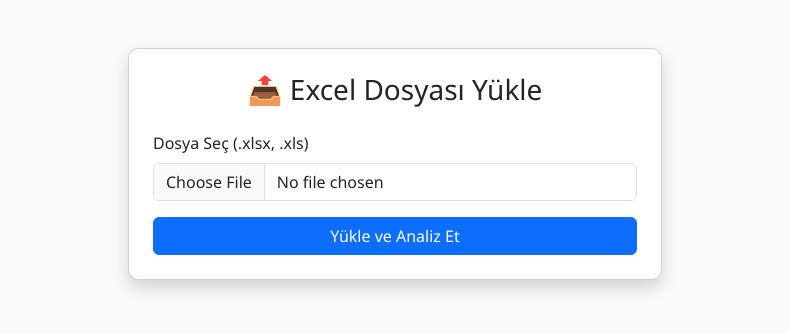
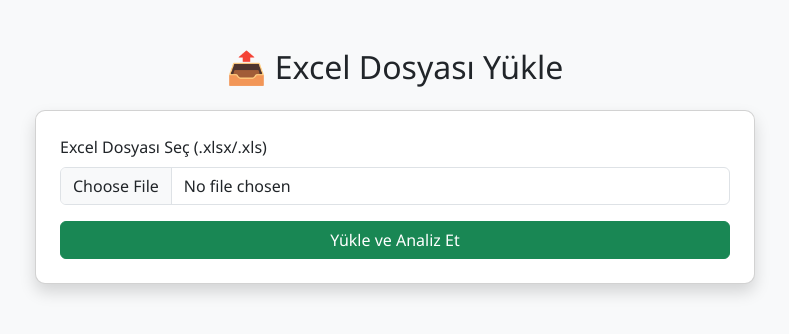
Before and after one commit to GrafikOtelCM/otelkontrol_web, a Flask app: page /upload in a window 1280 px wide. Shown: the part 56-390 px from the top of the page, without its empty margins (245-1034 px from the left). Run offline with Flask 3, Linux system fonts and the light colour scheme; the visitor is signed in with stand-in values (Sample User, id 1); some libraries are stand-ins or nearby versions.

Commit message:
Normalize telefon sistemi entegre edildi

```diff
--- a/app.py
+++ b/app.py
@@ -1,9 +1,9 @@
 from flask import Flask, render_template, request, redirect, url_for, session, flash
 import os
 import pandas as pd
+from werkzeug.utils import secure_filename
 import googlemaps
-from werkzeug.utils import secure_filename
-from utils import normalize_phone, sanitize_place_id  # <-- Yeni eklendi
+from utils import normalize_phone_number, sanitize_place_id
 
 app = Flask(__name__)
 app.secret_key = "supersecretkey"
@@ -16,46 +16,83 @@ USERS = {
 
 @app.route('/', methods=['GET', 'POST'])
 def login():
+    error = None
     if request.method == 'POST':
         username = request.form.get('username')
         password = request.form.get('password')
+
         if username in USERS and USERS[username] == password:
             session['username'] = username
             return redirect(url_for('apikey'))
         else:
-            flash("Kullanıcı adı veya şifre hatalı", "danger")
-    return render_template('login.html')
+            error = "Kullanıcı adı veya şifre hatalı"
+    return render_template('login.html', error=error)
 
 @app.route('/apikey', methods=['GET', 'POST'])
 def apikey():
     if 'username' not in session:
         return redirect(url_for('login'))
+
+    error = None
     if request.method == 'POST':
-        key = request.form.get('api_key')
-        if key and len(key) > 10:
-            session['api_key'] = key.strip()
+        api_key = request.form.get('api_key')
+        if not api_key or len(api_key.strip()) < 10:
+            error = "Geçerli bir API anahtarı girin."
+        else:
+            session['api_key'] = api_key.strip()
             return redirect(url_for('upload'))
-        else:
-            flash("Geçerli bir API anahtarı girin", "danger")
-    return render_template('apikey.html')
+
+    return render_template('apikey.html', error=error)
 
 @app.route('/upload', methods=['GET', 'POST'])
 def upload():
     if 'api_key' not in session:
         return redirect(url_for('apikey'))
 
+    error = None
+    hatali_place_ids = []
+
     if request.method == 'POST':
         file = request.files.get('file')
         if file and file.filename.endswith(('.xls', '.xlsx')):
             filename = secure_filename(file.filename)
             os.makedirs('uploads', exist_ok=True)
-            path = os.path.join('uploads', filename)
-            file.save(path)
-            return redirect(url_for('report', filename=filename))
+            filepath = os.path.join('uploads', filename)
+            file.save(filepath)
+
+            try:
+                df = pd.read_excel(filepath)
+                if 'Place ID' not in df.columns:
+                    flash("Excel dosyasında 'Place ID' sütunu bulunamadı.", "danger")
+                    return redirect(url_for('upload'))
+
+                gmaps = googlemaps.Client(key=session['api_key'])
+
+                for index, row in df.iterrows():
+                    place_id = sanitize_place_id(row.get('Place ID', ''))
+                    otel_adi = str(row.get('Otel Adı', '')).strip()
+
+                    if not place_id:
+                        hatali_place_ids.append((otel_adi, "Boş Place ID"))
+                        continue
+
+                    try:
+                        gmaps.place(place_id=place_id, fields=['name'])
+                    except Exception as e:
+                        hata_mesaji = str(e)
+                        if "INVALID_REQUEST" in hata_mesaji or "NOT_FOUND" in hata_mesaji:
+                            hatali_place_ids.append((otel_adi, hata_mesaji))
+                if hatali_place_ids:
+                    return render_template('upload.html', error=None, hatalar=hatali_place_ids)
+                else:
+                    return redirect(url_for('report', filename=filename))
+
+            except Exception as e:
+                error = f"Excel okunurken hata oluştu: {str(e)}"
         else:
-            flash("Lütfen .xls veya .xlsx dosyası yükleyin", "danger")
+            error = "Lütfen geçerli bir Excel dosyası (.xls, .xlsx) yükleyin."
 
-    return render_template('upload.html')
+    return render_template('upload.html', error=error)
 
 @app.route('/report')
 def report():
@@ -65,7 +102,7 @@ def report():
 
     filepath = os.path.join('uploads', filename)
     if not os.path.exists(filepath):
-        flash("Dosya bulunamadı", "danger")
+        flash("Dosya bulunamadı.", "danger")
         return redirect(url_for('upload'))
 
     df = pd.read_excel(filepath)
@@ -75,37 +112,34 @@ def report():
     telefon_hatalilar = []
     websitesizler = []
 
-    for _, row in df.iterrows():
-        otel_adi = str(row.get("Otel Adı")).strip()
-        excel_tel = normalize_phone(str(row.get("Telefon")))
-        place_id = sanitize_place_id(str(row.get("Place ID")))
+    for index, row in df.iterrows():
+        otel_adi = str(row.get('Otel Adı', '')).strip()
+        excel_phone = normalize_phone_number(str(row.get('Telefon', '')))
+        place_id = sanitize_place_id(row.get('Place ID', ''))
+
+        if not place_id:
+            continue
 
         try:
-            response = gmaps.place(place_id=place_id, fields=["formatted_phone_number", "website"])
-            result = response.get("result", {})
-
-            google_tel = normalize_phone(result.get("formatted_phone_number", ""))
-            website = result.get("website", "")
+            details = gmaps.place(place_id=place_id, fields=['formatted_phone_number', 'website'])
+            result = details.get('result', {})
+            google_phone = normalize_phone_number(result.get('formatted_phone_number', ''))
+            website = result.get('website', '')
 
             if not website:
-                websitesizler.append({"name": otel_adi, "tel": excel_tel})
-            elif excel_tel != google_tel:
+                websitesizler.append({'name': otel_adi, 'tel': excel_phone})
+            elif google_phone and google_phone != excel_phone:
                 telefon_hatalilar.append({
-                    "name": otel_adi,
-                    "expected_tel": excel_tel,
-                    "actual_tel": google_tel,
-                    "website": website
+                    'name': otel_adi,
+                    'expected_tel': excel_phone,
+                    'actual_tel': google_phone,
+                    'website': website
                 })
             else:
-                dogru_kayitlar.append({
-                    "name": otel_adi,
-                    "tel": excel_tel,
-                    "website": website
-                })
+                dogru_kayitlar.append({'name': otel_adi, 'tel': excel_phone, 'website': website})
 
         except Exception as e:
-            print(f"[HATA] {otel_adi}: {e}")
-            continue
+            print(f"[HATA] {otel_adi}: {str(e)}")
 
     stats = {
         "total": len(df),
@@ -125,5 +159,5 @@ def logout():
     session.clear()
     return redirect(url_for('login'))
 
-if __name__ == "__main__":
+if __name__ == '__main__':
     app.run(debug=True)
--- a/templates/upload.html
+++ b/templates/upload.html
@@ -2,24 +2,35 @@
 
 {% block content %}
 <div class="container mt-5">
+  <h2 class="text-center mb-4">📤 Excel Dosyası Yükle</h2>
   <div class="row justify-content-center">
-    <div class="col-md-6">
+    <div class="col-md-8">
       <div class="card shadow p-4">
-        <h3 class="text-center mb-4">📤 Excel Dosyası Yükle</h3>
-        <form method="post" enctype="multipart/form-data">
+        <form method="POST" enctype="multipart/form-data">
           <div class="mb-3">
-            <label for="file" class="form-label">Dosya Seç (.xlsx, .xls)</label>
-            <input class="form-control" type="file" id="file" name="file" accept=".xls,.xlsx" required>
+            <label for="file" class="form-label">Excel Dosyası Seç (.xlsx/.xls)</label>
+            <input type="file" class="form-control" id="file" name="file" accept=".xls,.xlsx" required>
           </div>
 
           {% if error %}
-            <div class="alert alert-danger">
+            <div class="alert alert-danger" role="alert">
               {{ error }}
             </div>
           {% endif %}
 
-          <div class="d-grid">
-            <button type="submit" class="btn btn-primary">Yükle ve Analiz Et</button>
+          {% if hatalar %}
+            <div class="alert alert-warning">
+              <h5 class="mb-2">⚠️ Geçersiz veya Boş Place ID'ye Sahip Oteller:</h5>
+              <ul class="mb-0 ps-3">
+                {% for otel, neden in hatalar %}
+                  <li><strong>{{ otel }}</strong>: {{ neden }}</li>
+                {% endfor %}
+              </ul>
+            </div>
+          {% endif %}
+
+          <div class="d-grid mt-3">
+            <button type="submit" class="btn btn-success">Yükle ve Analiz Et</button>
           </div>
         </form>
       </div>
```
Also changed, not shown: utils.py (+10 -12 lines).
